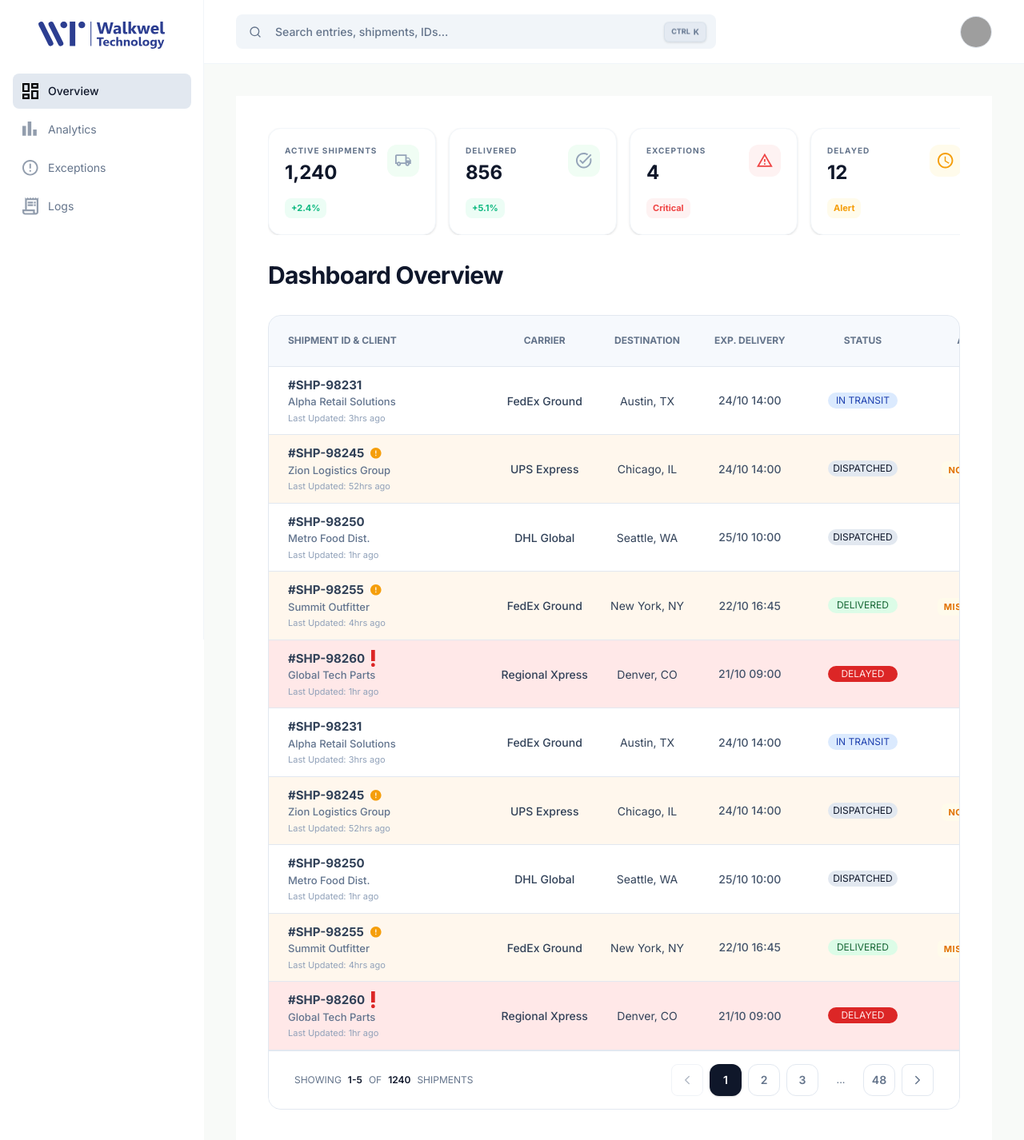
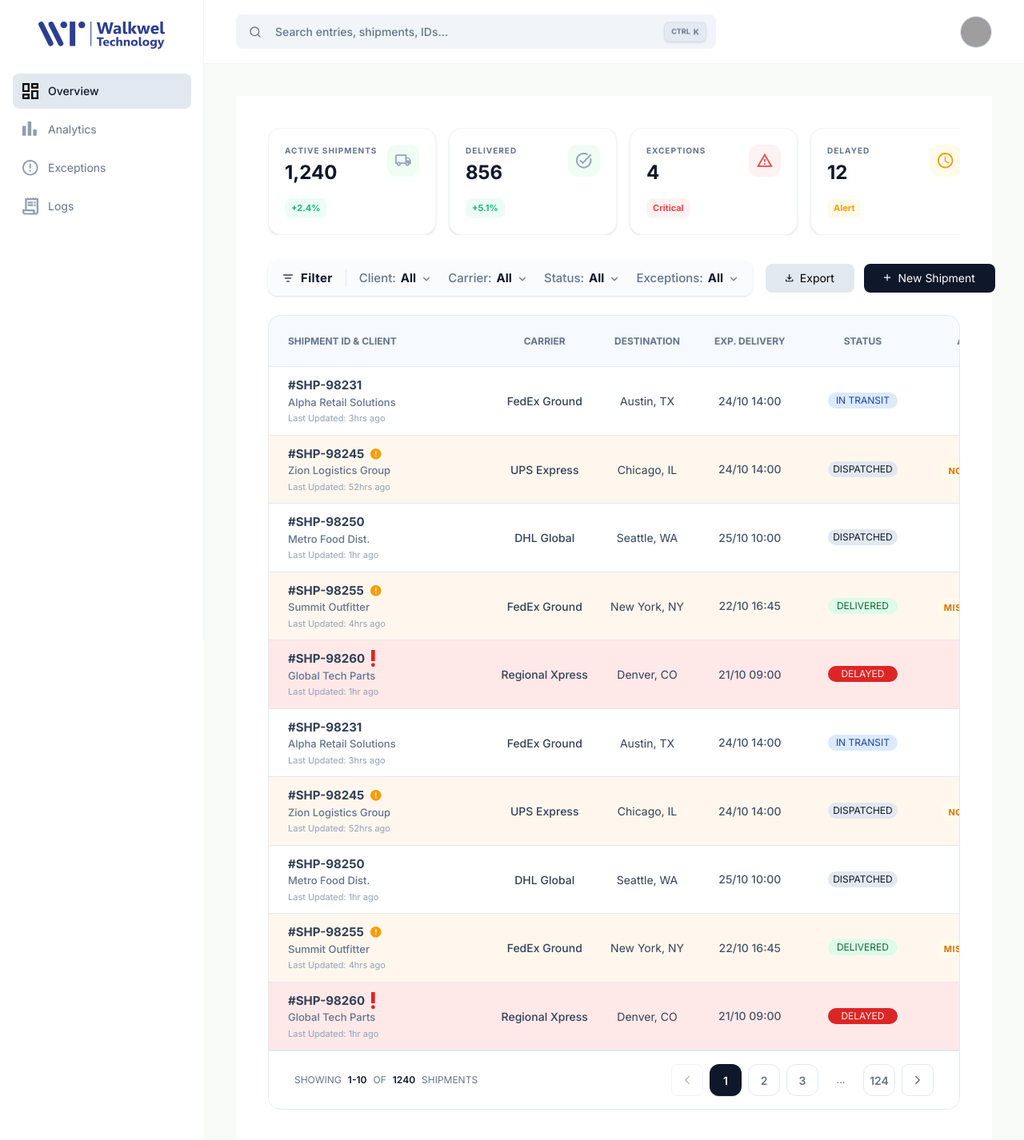
Before and after one commit to Prathik2004/3PL, a Next.js app in the folder frontend/: page /dashboard in a window 1280 px wide. Shown: the top 1426 px of the page at 80% size. Built offline with nearby package versions, Linux system fonts and the light colour scheme; grey boxes are pictures that could not be loaded.

Commit message:
feat: integrate components

```diff
--- a/frontend/src/app/dashboard/page.tsx
+++ b/frontend/src/app/dashboard/page.tsx
@@ -1,5 +1,8 @@
 import KpiCard from "@/src/components/common/KPICard";
 import ShipmentTable from "@/src/components/ui/Dashboard/ShipmentTable";
+import { FilterBar } from "@/src/components/common/FilterBar";
+import ExportButton from "@/src/components/ui/ExportButton";
+import NewShipmentButton from "@/src/components/ui/NewShipmentButton";
 
 export default function Dashboard() {
   return (
@@ -43,15 +46,18 @@ export default function Dashboard() {
         />
       </div>
 
-      <div className="space-y-8">
-        {/* Heading Section */}
-        <div className="flex flex-col gap-2">
-          <h1 className="text-2xl md:text-3xl font-bold text-slate-900 tracking-tight">Dashboard Overview</h1>
+      <div className="space-y-6">
+        {/* Filter and Action Buttons Row */}
+        <div className="flex flex-col md:flex-row md:items-center justify-between gap-4">
+          <FilterBar />
+          <div className="flex items-center gap-3">
+            <ExportButton />
+            <NewShipmentButton />
+          </div>
         </div>
 
-        {/* Stats Grid Placeholder */}
+        {/* Shipment Table */}
         <ShipmentTable />
-        {/* Main Content Area Placeholder */}
       </div>
     </div>
   );
--- a/frontend/src/components/common/FilterBar.tsx
+++ b/frontend/src/components/common/FilterBar.tsx
@@ -92,7 +92,7 @@ export const FilterBar = () => {
       {/* Filter Icon & Label */}
       <div className="flex items-center gap-2 pr-4 border-r border-slate-200 dark:border-zinc-700">
         <svg xmlns="http://www.w3.org/2000/svg" width="16" height="16" viewBox="0 0 24 24" fill="none" stroke="currentColor" strokeWidth="2" strokeLinecap="round" strokeLinejoin="round" className="text-slate-700 dark:text-slate-300">
-          <path d="M4 6h16"/><path d="M7 12h10"/><path d="M10 18h4"/>
+          <path d="M4 6h16" /><path d="M7 12h10" /><path d="M10 18h4" />
         </svg>
         <span className="text-[15px] font-bold text-slate-900 dark:text-slate-100 tracking-wide">Filter</span>
       </div>
--- a/frontend/src/components/ui/Dashboard/ShipmentTable.tsx
+++ b/frontend/src/components/ui/Dashboard/ShipmentTable.tsx
@@ -120,12 +120,15 @@ export const shipments: ShipmentRowProps[] = [
 
 const ShipmentTable = () => {
   const [currentPage, setCurrentPage] = useState(1);
-  const totalPages = 48; // As seen in the design
-  const itemsPerPage = 5;
+  const itemsPerPage = 10;
   const totalItems = 1240;
+  const totalPages = Math.ceil(totalItems / itemsPerPage);
 
   const startIdx = (currentPage - 1) * itemsPerPage + 1;
   const endIdx = Math.min(currentPage * itemsPerPage, totalItems);
+
+  // For demonstration, we'll repeat the shipments array to simulate 10 items
+  const displayShipments = [...shipments, ...shipments].slice(0, itemsPerPage);
 
   return (
     <div className="w-full bg-[#F5F9FF] rounded-2xl border border-[#E2E8F0] relative overflow-hidden flex flex-col">
@@ -145,7 +148,7 @@ const ShipmentTable = () => {
 
           {/* TABLE CONTENT */}
           <div className="w-full flex flex-col">
-            {shipments?.map((shipment, idx) => (
+            {displayShipments?.map((shipment, idx) => (
               <ShipmentRow
                 key={idx}
                 shipmentId={shipment.shipmentId}
```
